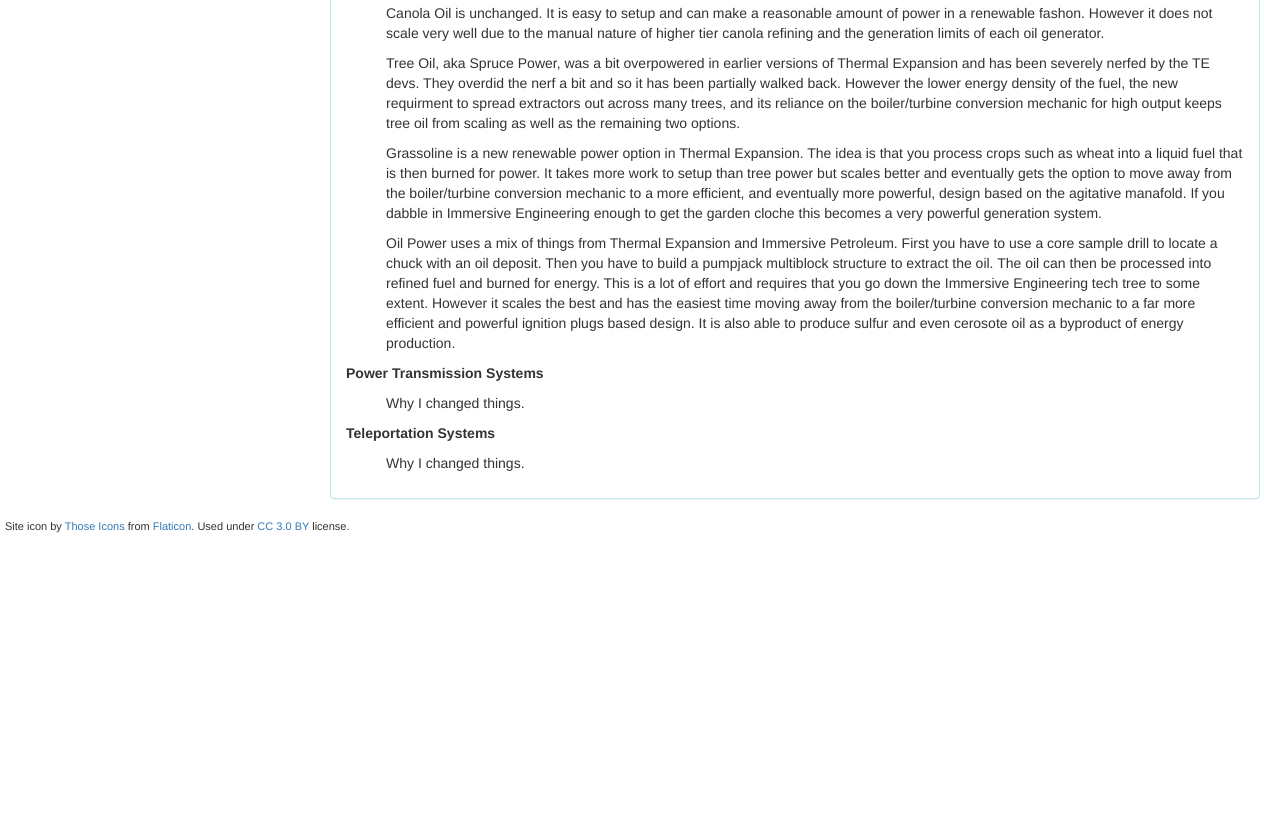
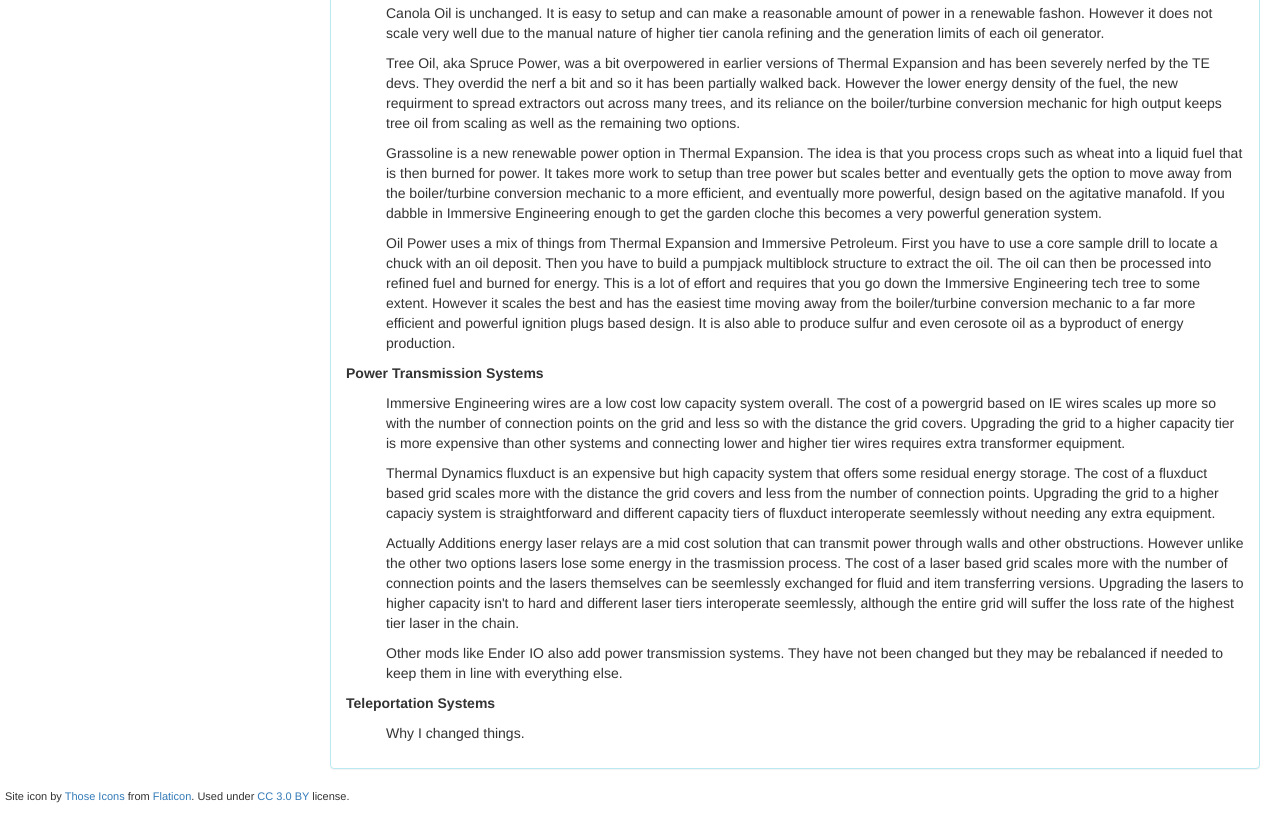
Before and after one commit to antillie/tornado, a plain HTML site: page sites/tun0.com/mc/index.htm in a window 1280 px wide. Shown: the part 1156-1970 px from the top of the page. Before the commit the page ends 1700 px from the top, so only its background shows below. Drawn offline with nearby package versions, Linux system fonts and the light colour scheme; no server answers.

Commit message:
more work

```diff
--- a/sites/tun0.com/mc/index.htm
+++ b/sites/tun0.com/mc/index.htm
@@ -163,7 +163,22 @@
 
                             <p><strong>Power Transmission Systems</strong></p>
                             <ul>
-                                Why I changed things.
+                                <p>Immersive Engineering wires are a low cost low capacity system overall. The cost of a powergrid based on IE wires scales up more so with the number of
+                                connection points on the grid and less so with the distance the grid covers. Upgrading the grid to a higher capacity tier is more expensive than other systems
+                                and connecting lower and higher tier wires requires extra transformer equipment.</p>
+
+                                <p>Thermal Dynamics fluxduct is an expensive but high capacity system that offers some residual energy storage. The cost of a fluxduct based grid scales more
+                                with the distance the grid covers and less from the number of connection points. Upgrading the grid to a higher capaciy system is straightforward and different
+                                capacity tiers of fluxduct interoperate seemlessly without needing any extra equipment.</p>
+
+                                <p>Actually Additions energy laser relays are a mid cost solution that can transmit power through walls and other obstructions. However unlike the other two
+                                options lasers lose some energy in the trasmission process. The cost of a laser based grid scales more with the number of connection points and the lasers
+                                themselves can be seemlessly exchanged for fluid and item transferring versions. Upgrading the lasers to higher capacity isn't to hard and different laser
+                                tiers interoperate seemlessly, although the entire grid will suffer the loss rate of the highest tier laser in the chain.</p>
+
+                                <p>Other mods like Ender IO also add power transmission systems. They have not been changed but they may be rebalanced if needed to keep them in line with
+                                everything else.</p>
+
                             </ul>
 
                             <p><strong>Teleportation Systems</strong></p>
```
